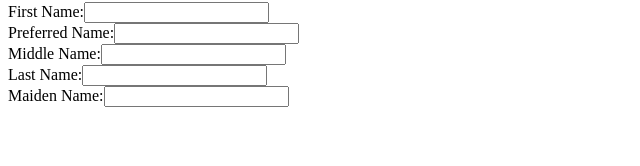
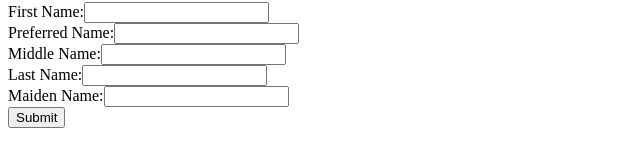
Before and after one commit to clayton-lin/personal-crm, a React app: page / in a window 1280 px wide. Shown: the part 136-302 px from the top of the page, without its empty margins (0-640 px from the left). Built offline with nearby package versions, Linux system fonts and the light colour scheme.

Commit message:
Re-add deleted submit button

```diff
--- a/src/components/AddContactForm.js
+++ b/src/components/AddContactForm.js
@@ -70,7 +70,8 @@ class AddContactForm extends Component {
           <div>
             <label>
               Middle Name:
-              <input name="middleName"
+              <input
+                name="middleName"
                 type="text"
                 value={this.state.middleName}
                 onChange={this.handleChange}
@@ -92,7 +93,8 @@ class AddContactForm extends Component {
           <div>
             <label>
               Maiden Name:
-              <input name="maidennName"
+              <input
+                name="maidennName"
                 type="text"
                 value={this.state.maidenName}
                 onChange={this.handleChange}
@@ -100,7 +102,14 @@ class AddContactForm extends Component {
             </label>
           </div>
 
-
+          <div>
+            <label>
+              <input
+                name="submit"
+                type="submit"
+              />
+            </label>
+          </div>
         </form>
       </div>
     );
```
